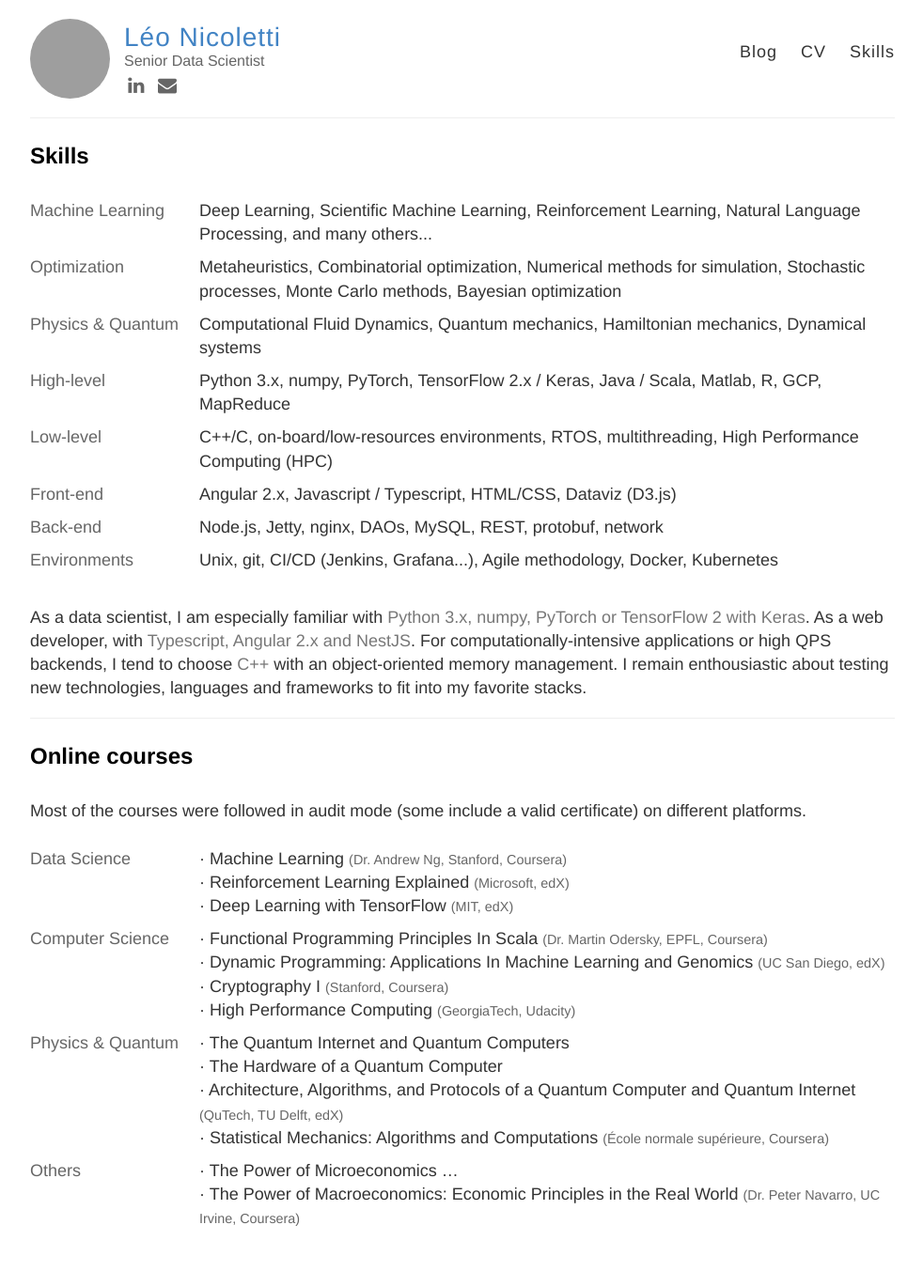
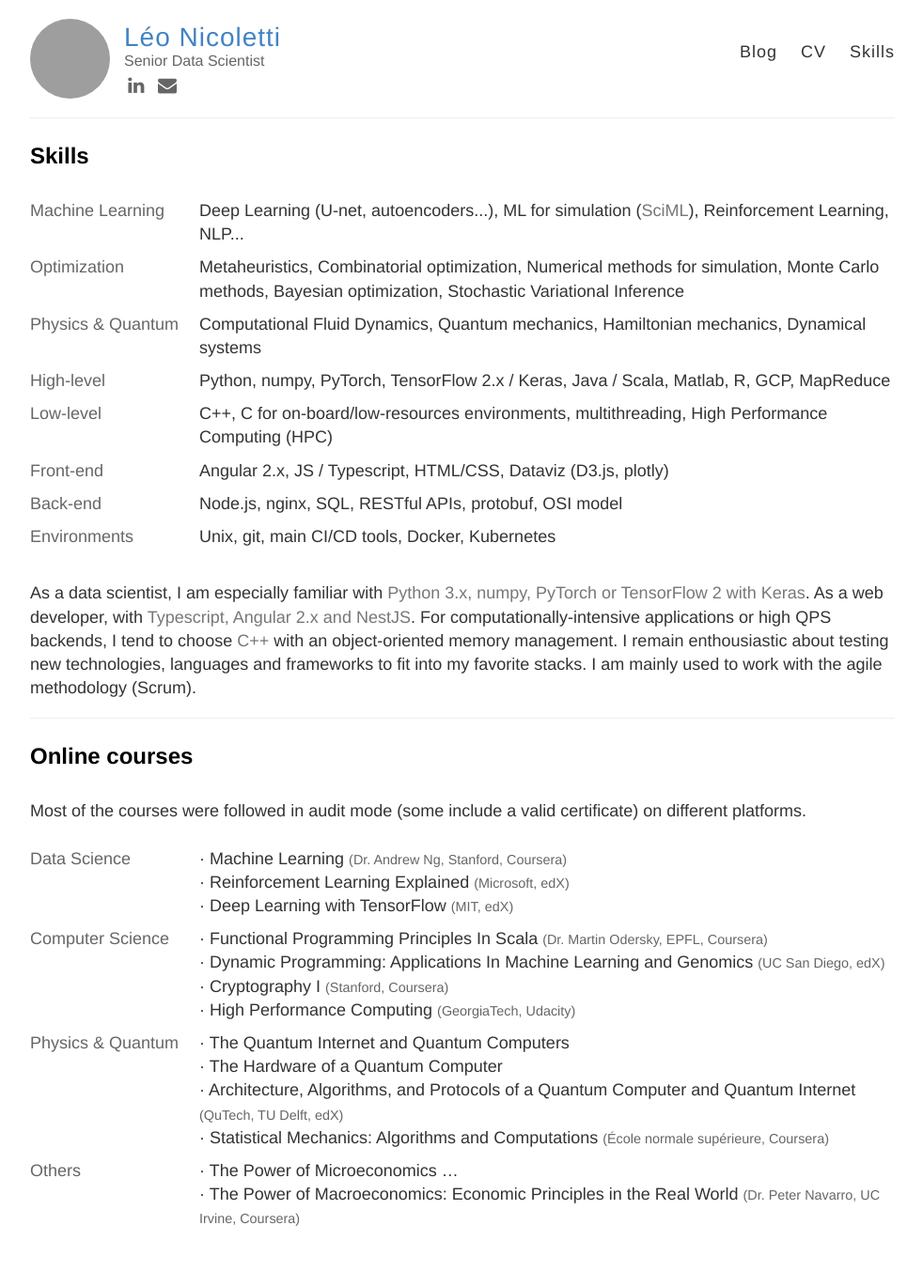
Before and after one commit to leonicoletti/leonicoletti.github.io, a Jekyll site: the page built from skills.html, in a window 1280 px wide. Shown: the whole page at 94% size, without its empty margins (148-1130 px from the left). Built offline with Jekyll 4.4.1, drawn with Linux system fonts in a browser that asks for light colours; grey boxes are pictures that could not be loaded.

Commit message:
Skills updated.

```diff
--- a/css/style.scss
+++ b/css/style.scss
@@ -105,6 +105,10 @@
 
 img {
   max-width: 100%;
+}
+
+span.highlighted {
+  color: #777;
 }
 
 // Fixes images in popup boxes from Google Translate
--- a/skills.html
+++ b/skills.html
@@ -10,11 +10,11 @@
 
     <div class="row">
       <div class="column-left">Machine Learning</div>
-      <div class="column-right">Deep Learning, Scientific Machine Learning, Reinforcement Learning, Natural Language Processing, and many others...</div>
+      <div class="column-right">Deep Learning (U-net, autoencoders...), ML for simulation (<span class="highlighted">SciML</span>), Reinforcement Learning, NLP...</div>
     </div>
     <div class="row">
       <div class="column-left">Optimization</div>
-      <div class="column-right">Metaheuristics, Combinatorial optimization, Numerical methods for simulation, Stochastic processes, Monte Carlo methods, Bayesian optimization</div>
+      <div class="column-right">Metaheuristics, Combinatorial optimization, Numerical methods for simulation, Monte Carlo methods, Bayesian optimization, Stochastic Variational Inference</div>
     </div>
     <div class="row">
       <div class="column-left">Physics & Quantum</div>
@@ -22,26 +22,26 @@
     </div>
     <div class="row">
       <div class="column-left">High-level</div>
-      <div class="column-right">Python 3.x, numpy, PyTorch, TensorFlow 2.x / Keras, Java / Scala, Matlab, R, GCP, MapReduce</div>
+      <div class="column-right">Python, numpy, PyTorch, TensorFlow 2.x / Keras, Java / Scala, Matlab, R, GCP, MapReduce</div>
     </div>
     <div class="row">
       <div class="column-left">Low-level</div>
-      <div class="column-right">C++/C, on-board/low-resources environments, RTOS, multithreading, High Performance Computing (HPC)</div>
+      <div class="column-right">C++, C for on-board/low-resources environments, multithreading, High Performance Computing (HPC)</div>
     </div>
     <div class="row">
       <div class="column-left">Front-end</div>
-      <div class="column-right">Angular 2.x, Javascript / Typescript, HTML/CSS, Dataviz (D3.js)</div>
+      <div class="column-right">Angular 2.x, JS / Typescript, HTML/CSS, Dataviz (D3.js, plotly)</div>
     </div>
     <div class="row">
       <div class="column-left">Back-end</div>
-      <div class="column-right">Node.js, Jetty, nginx, DAOs, MySQL, REST, protobuf, network</div>
+      <div class="column-right">Node.js, nginx, SQL, RESTful APIs, protobuf, OSI model</div>
     </div>
     <div class="row">
       <div class="column-left">Environments</div>
-      <div class="column-right">Unix, git, CI/CD (Jenkins, Grafana...), Agile methodology, Docker, Kubernetes</div>
+      <div class="column-right">Unix, git, main CI/CD tools, Docker, Kubernetes</div>
     </div>
 
-    <br><p>As a data scientist, I am especially familiar with <span style="color:#777">Python 3.x, numpy, PyTorch or TensorFlow 2 with Keras</span>. As a web developer, with <span style="color:#777">Typescript, Angular 2.x and NestJS</span>. For computationally-intensive applications or high QPS backends, I tend to choose <span style="color:#777">C++</span> with an object-oriented memory management. I remain enthousiastic about testing new technologies, languages and frameworks to fit into my favorite stacks.</p>
+    <br><p>As a data scientist, I am especially familiar with <span class="highlighted">Python 3.x, numpy, PyTorch or TensorFlow 2 with Keras</span>. As a web developer, with <span class="highlighted">Typescript, Angular 2.x and NestJS</span>. For computationally-intensive applications or high QPS backends, I tend to choose <span class="highlighted">C++</span> with an object-oriented memory management. I remain enthousiastic about testing new technologies, languages and frameworks to fit into my favorite stacks. I am mainly used to work with the agile methodology (Scrum).</p>
 
     <div class="separator"></div>
     <h2>Online courses</h2><br>
```
